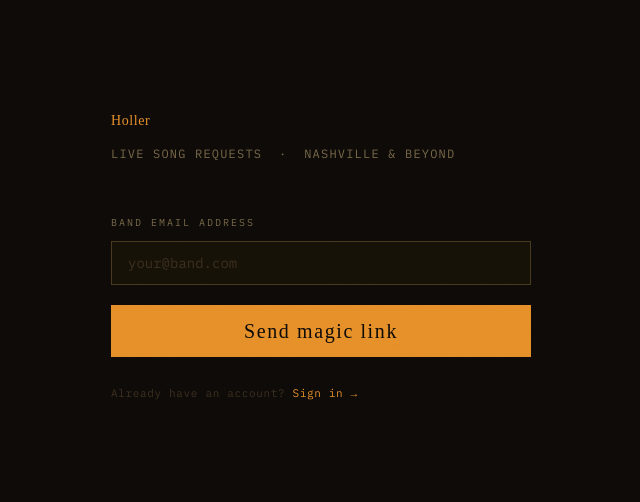
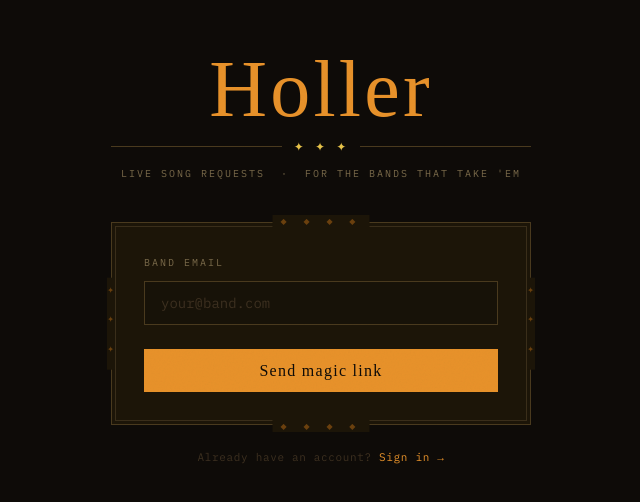
Before and after one commit to jdagger7/holler, a Next.js app: page /signup in a window 1280 px wide. Shown: the part 142-644 px from the top of the page, without its empty margins (319-959 px from the left). Built offline with nearby package versions, Linux system fonts and the light colour scheme; no server answers; a web font is replaced by a local one.

Commit message:
Update page.tsx

```diff
--- a/app/signup/page.tsx
+++ b/app/signup/page.tsx
@@ -22,16 +22,20 @@ export default function SignupPage() {
   if (submitted) {
     return (
       <main style={{ minHeight: '100vh', display: 'flex', alignItems: 'center', justifyContent: 'center', padding: '24px' }}>
-        <div style={{ maxWidth: '420px', width: '100%' }}>
-          <div className="card card-ticket">
-            <p className="label-accent" style={{ marginBottom: '20px' }}>— Link on its way —</p>
-            <h2 style={{ fontSize: '30px', marginBottom: '12px' }}>Check your inbox</h2>
-            <hr className="rule" style={{ marginBottom: '20px' }} />
-            <p style={{ color: 'var(--text-muted)', fontSize: '13px', lineHeight: '1.8' }}>
-              We sent a magic link to{' '}
-              <span style={{ color: 'var(--text)' }}>{email}</span>.
-              <br />
-              Click it to finish setting up your account.
+        <div style={{ maxWidth: '420px', width: '100%', textAlign: 'center' }}>
+          <div className="card-ornate" style={{ padding: '40px 32px' }}>
+            <span className="side-ornament side-ornament-left">✦ ✦ ✦</span>
+            <span className="side-ornament side-ornament-right">✦ ✦ ✦</span>
+            <p className="label-accent" style={{ marginBottom: '20px' }}>Ride's on its way</p>
+            <h2 style={{ fontSize: '32px', marginBottom: '16px', fontStyle: 'italic' }}>
+              Check your inbox
+            </h2>
+            <div className="star-divider" style={{ justifyContent: 'center', marginBottom: '20px' }}>
+              <span style={{ color: 'var(--star)' }}>✦</span>
+            </div>
+            <p style={{ color: 'var(--text-muted)', fontSize: '13px', lineHeight: '1.9' }}>
+              Sent a link to <span style={{ color: 'var(--text)' }}>{email}</span>.<br />
+              Click it to get your band on the boards.
             </p>
           </div>
         </div>
@@ -41,20 +45,28 @@ export default function SignupPage() {
 
   return (
     <main style={{ minHeight: '100vh', display: 'flex', alignItems: 'center', justifyContent: 'center', padding: '24px' }}>
-      <div style={{ maxWidth: '420px', width: '100%' }}>
+      <div style={{ maxWidth: '420px', width: '100%', textAlign: 'center' }}>
 
-        <div style={{ marginBottom: '52px' }}>
-          <div className="wordmark">Holler</div>
-          <div className="rule-double" style={{ marginTop: '8px', marginBottom: '16px' }} />
-          <p style={{ color: 'var(--text-muted)', fontSize: '12px', letterSpacing: '0.1em', textTransform: 'uppercase' }}>
-            Live song requests &nbsp;·&nbsp; Nashville & beyond
-          </p>
+        <div style={{ marginBottom: '8px' }}>
+          <div className="wordmark" style={{ fontSize: '80px' }}>Holler</div>
         </div>
 
+        <div className="star-divider" style={{ marginBottom: '10px' }}>
+          <span style={{ color: 'var(--star)', fontSize: '12px' }}>✦ ✦ ✦</span>
+        </div>
+
+        <p className="label" style={{ marginBottom: '40px' }}>
+          Live song requests &nbsp;·&nbsp; for the bands that take 'em
+        </p>
+
+        <div className="card-ornate" style={{ textAlign: 'left' }}>
+          <span className="side-ornament side-ornament-left">✦ ✦ ✦</span>
+          <span className="side-ornament side-ornament-right">✦ ✦ ✦</span>
+
           <form onSubmit={handleSubmit}>
-          <div style={{ marginBottom: '8px' }}>
+            <div style={{ marginBottom: '16px' }}>
               <label className="label" style={{ display: 'block', marginBottom: '10px' }}>
-              Band email address
+                Band email
               </label>
               <input
                 className="input"
@@ -67,17 +79,16 @@ export default function SignupPage() {
             </div>
 
             {error && (
-            <p style={{ color: 'var(--danger)', fontSize: '12px', marginBottom: '12px', marginTop: '8px' }}>{error}</p>
+              <p style={{ color: 'var(--danger)', fontSize: '12px', marginBottom: '12px' }}>{error}</p>
             )}
 
-          <div style={{ marginTop: '20px' }}>
-            <button type="submit" className="btn-primary" style={{ width: '100%', padding: '14px 28px', fontSize: '20px' }}>
+            <button type="submit" className="btn-primary" style={{ width: '100%', marginTop: '8px' }}>
               Send magic link
             </button>
+          </form>
         </div>
-        </form>
 
-        <p style={{ marginTop: '28px', color: 'var(--text-dim)', fontSize: '11px', letterSpacing: '0.06em' }}>
+        <p style={{ marginTop: '24px', color: 'var(--text-dim)', fontSize: '11px', letterSpacing: '0.06em' }}>
           Already have an account?{' '}
           <a href="/login" style={{ color: 'var(--accent)', textDecoration: 'none' }}>Sign in →</a>
         </p>
```
Lines whose indentation alone changed are shown as unchanged.
